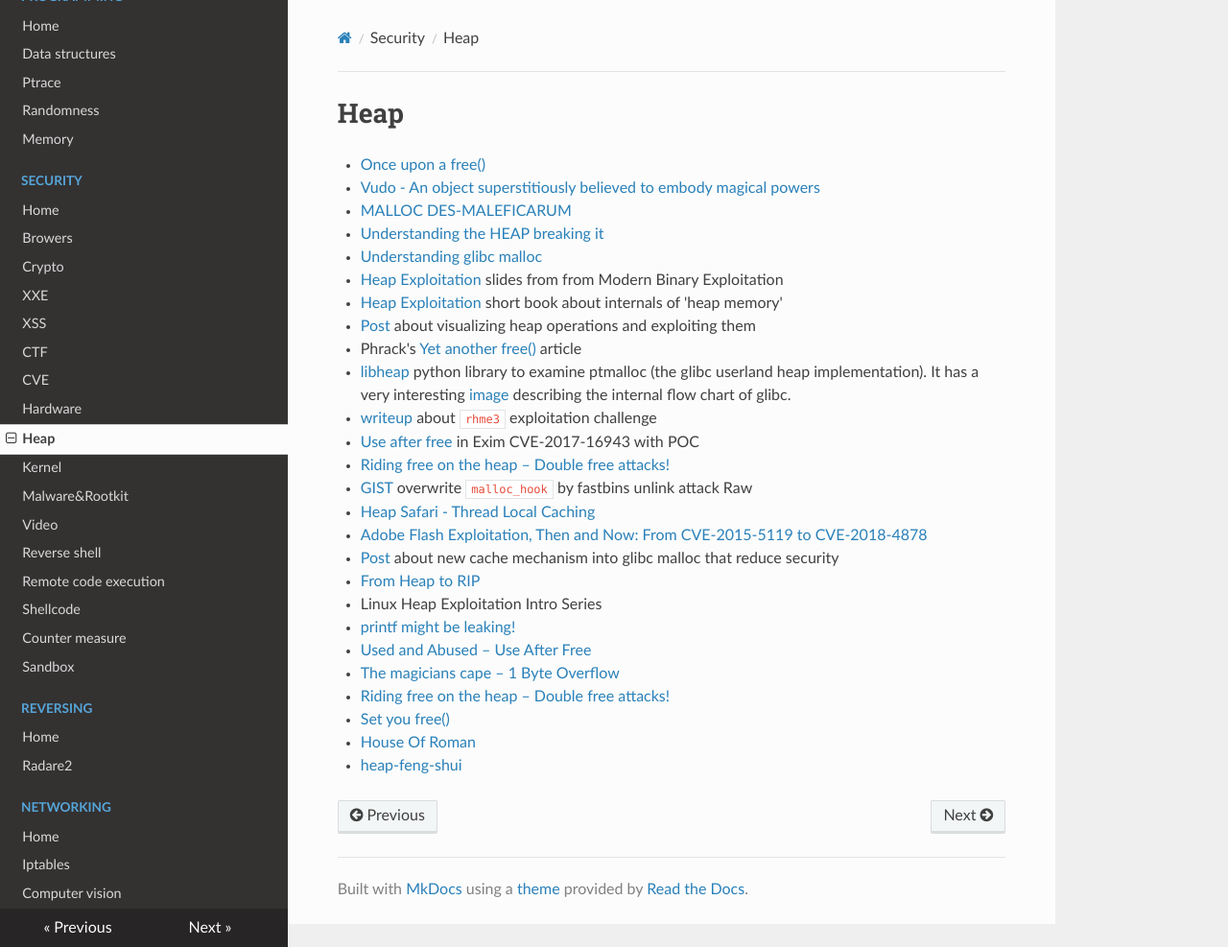
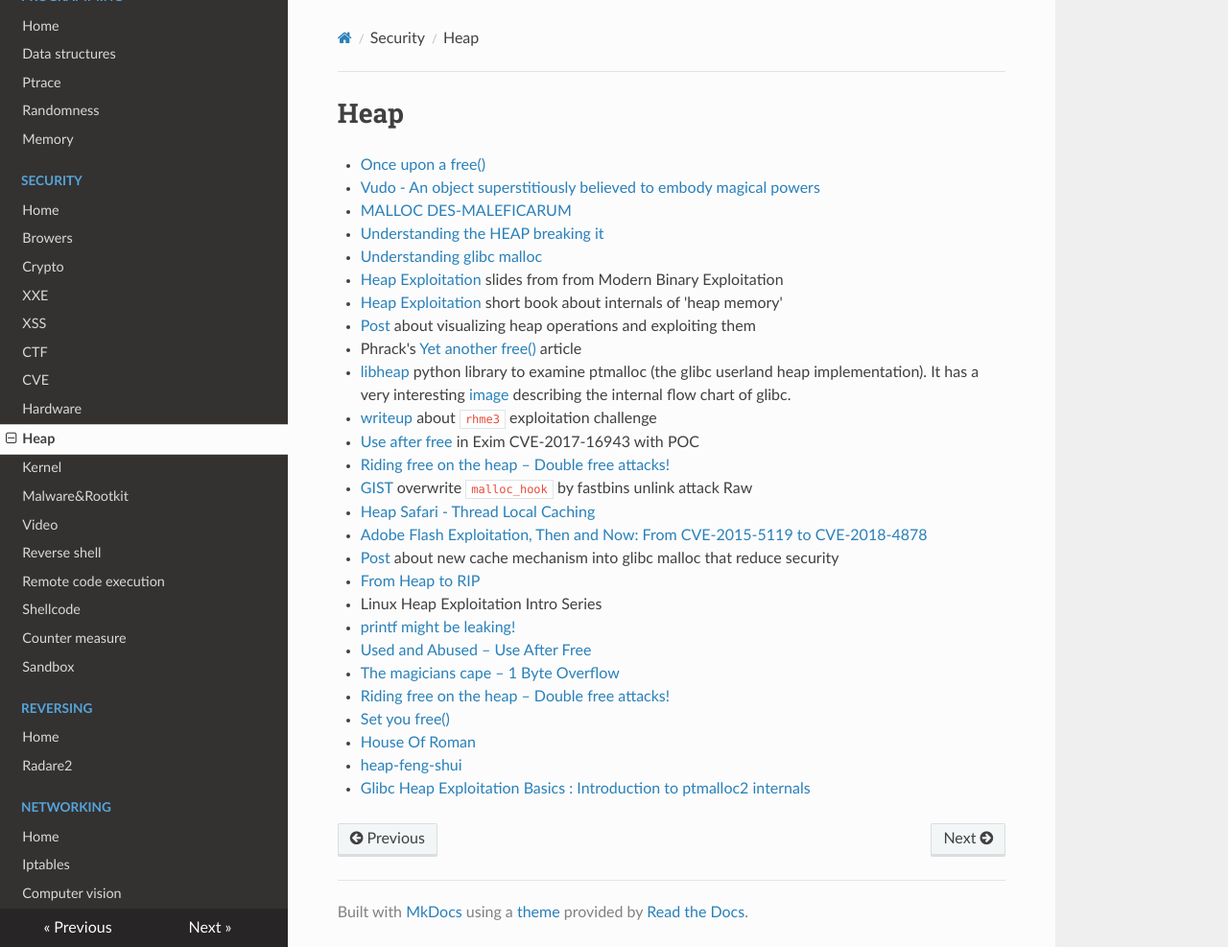
Before and after one commit to gipi/low-level, an MkDocs documentation site: the page built from docs/security/heap.md, in a window 1280 px wide and 987 px high. Shown: the whole window at 96% size. Built offline with MkDocs 1.6.1, drawn with Linux system fonts in a browser that asks for light colours; nearby versions of some CDN libraries; old or Windows-style settings are respelled for this version of MkDocs.

Commit message:
Update heap.md

```diff
--- a/docs/security/heap.md
+++ b/docs/security/heap.md
@@ -27,3 +27,4 @@ Raw
    - [Set you free()](https://sensepost.com/blog/2018/linux-heap-exploitation-intro-series-set-you-free-part-1/)
  - [House Of Roman](https://gist.github.com/romanking98/9aab2804832c0fb46615f025e8ffb0bc)
  - [heap-feng-shui](http://www.phreedom.org/research/heap-feng-shui/heap-feng-shui.html)
+ - [Glibc Heap Exploitation Basics : Introduction to ptmalloc2 internals ](https://blog.k3170makan.com/2018/11/glibc-heap-exploitation-basics.html)
```
